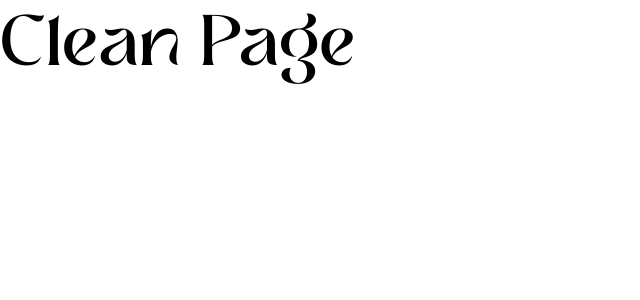
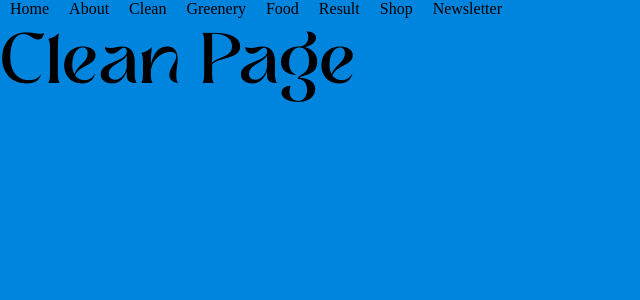
Before and after one commit to DMI1-project-webgl/les-loups-de-mer, a Vue app: page /clean in a window 1280 px wide. Shown: the top 300 px of the page, without its empty margins (0-640 px from the left). Built offline with nearby package versions, Linux system fonts and the light colour scheme.

Commit message:
:bug: uncomment nav

```diff
--- a/src/App.vue
+++ b/src/App.vue
@@ -11,7 +11,7 @@ import Slide from './components/Slide.vue';
 
 <template>
   <!-- ALL ROUTES -->
-  <!-- <div class="nav">
+  <div class="nav">
     <router-link to="/">Home</router-link>
     <router-link to="/about">About</router-link>
     <router-link to="/clean">Clean</router-link>
@@ -20,10 +20,10 @@ import Slide from './components/Slide.vue';
     <router-link to="/result">Result</router-link>
     <router-link to="/shop">Shop</router-link>
     <router-link to="/newsletter">Newsletter</router-link>
-  </div> -->
+  </div>
 
   <!-- 3D COMPONENT  -->
-  <!-- <Canvas /> -->
+  <Canvas />
   <!-- <Draggable /> -->
   <!-- <Breadcrumb step="1"/> -->
 
```
